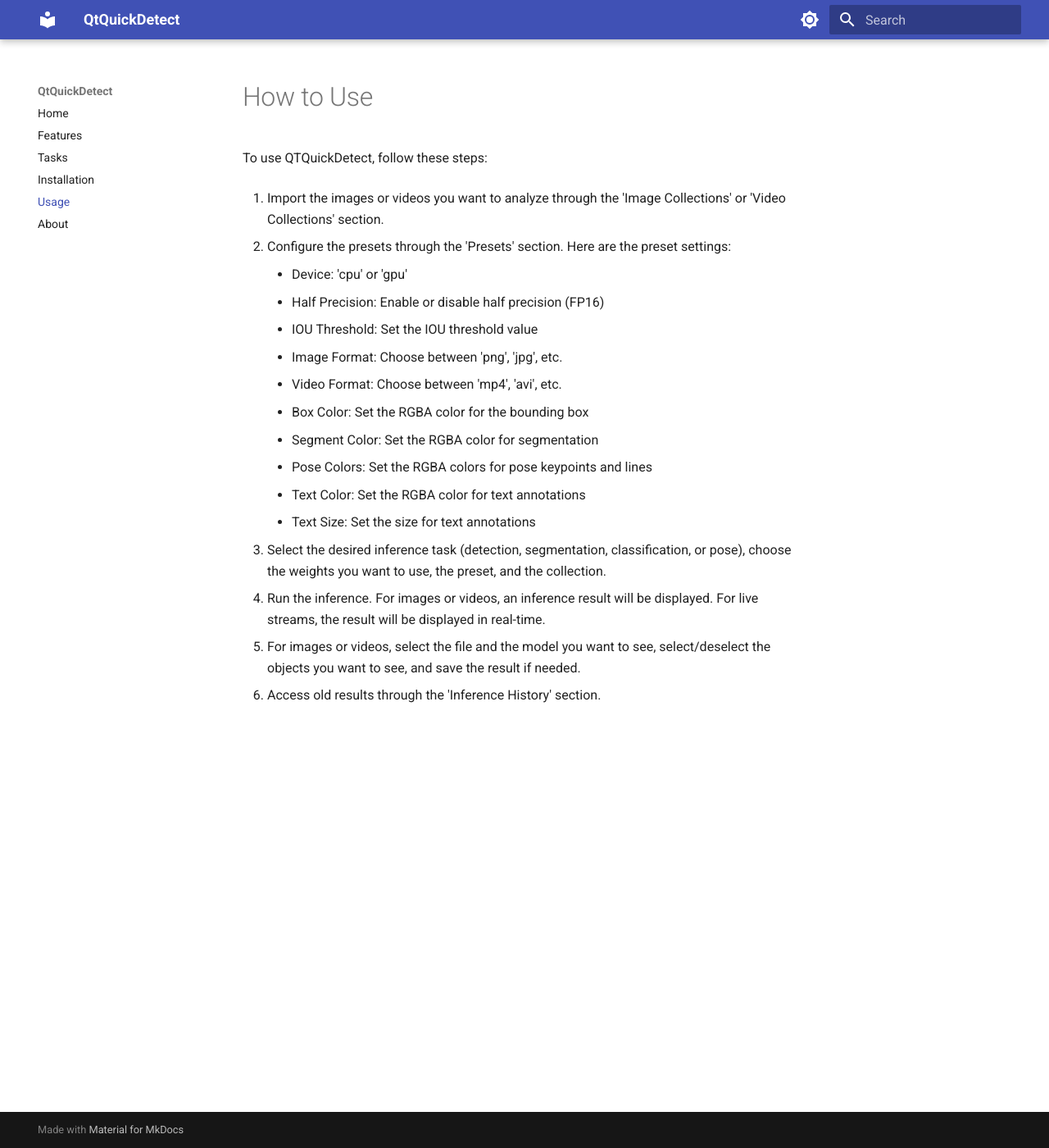
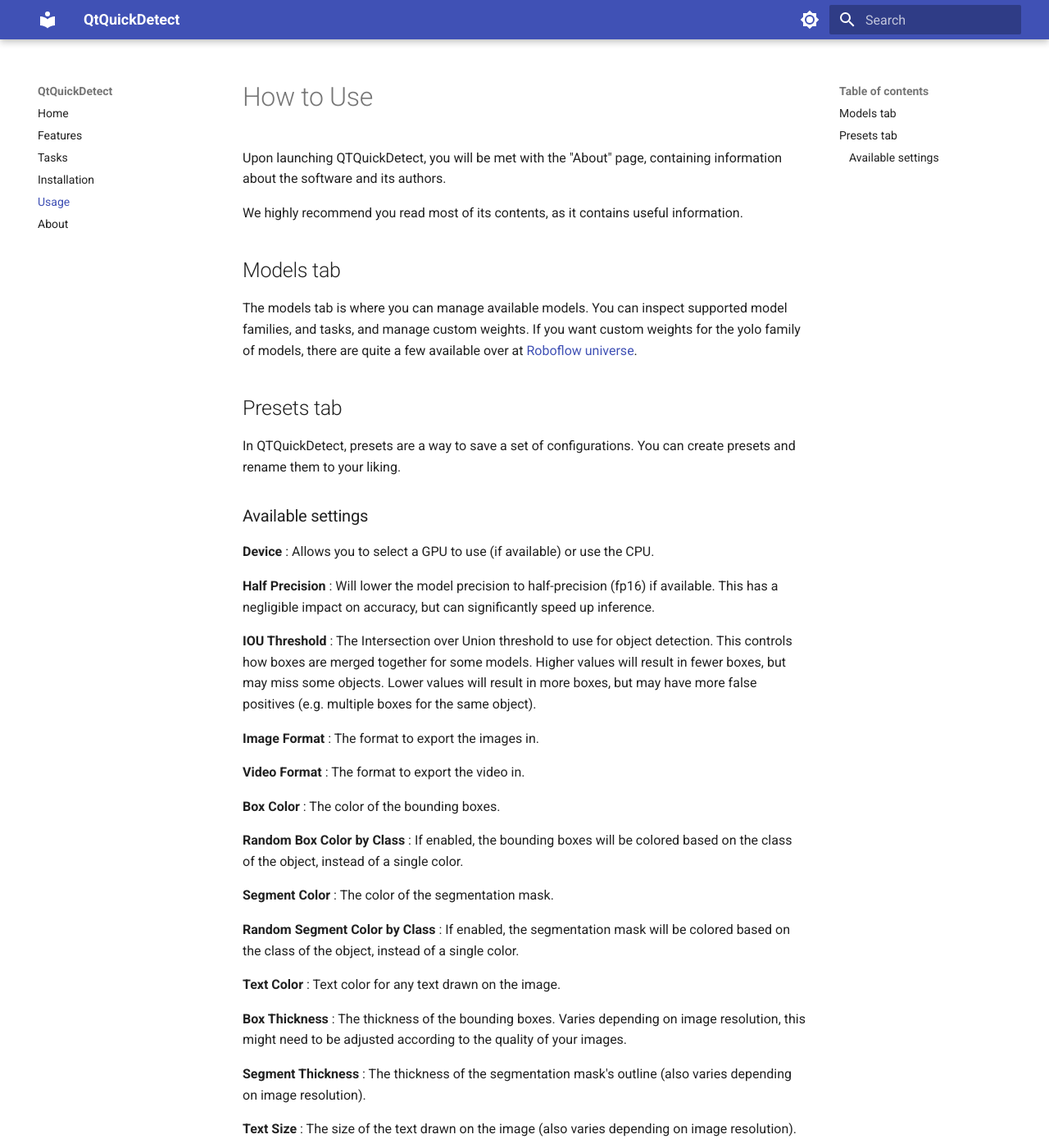
Before and after one commit to JLsquare/qtquickdetect, an MkDocs documentation site: the page built from docs/usage.md, in a window 1280 px wide and 1400 px high. Shown: the whole window at 82% size. Built offline with MkDocs 1.6.1 and Material for MkDocs 9.7.7, drawn with Linux system fonts in a browser that asks for light colours; some of the changed text lies outside the part shown.

```diff
--- a/docs/usage.md
+++ b/docs/usage.md
@@ -1,25 +1,48 @@
 # How to Use
 
-To use QTQuickDetect, follow these steps:
+Upon launching QTQuickDetect, you will be met with the "About" page, containing information about the software and its authors.
 
-1. Import the images or videos you want to analyze through the 'Image Collections' or 'Video Collections' section.
+We highly recommend you read most of its contents, as it contains useful information.
 
-2. Configure the presets through the 'Presets' section. Here are the preset settings:
-    - Device: 'cpu' or 'gpu'
-    - Half Precision: Enable or disable half precision (FP16)
-    - IOU Threshold: Set the IOU threshold value
-    - Image Format: Choose between 'png', 'jpg', etc.
-    - Video Format: Choose between 'mp4', 'avi', etc.
-    - Box Color: Set the RGBA color for the bounding box
-    - Segment Color: Set the RGBA color for segmentation
-    - Pose Colors: Set the RGBA colors for pose keypoints and lines
-    - Text Color: Set the RGBA color for text annotations
-    - Text Size: Set the size for text annotations
+## Models tab
 
-3. Select the desired inference task (detection, segmentation, classification, or pose), choose the weights you want to use, the preset, and the collection.
+The models tab is where you can manage available models. You can inspect supported model families, and tasks, and manage custom weights.
+If you want custom weights for the yolo family of models, there are quite a few available over at [Roboflow universe](https://universe.roboflow.com/).
 
-4. Run the inference. For images or videos, an inference result will be displayed. For live streams, the result will be displayed in real-time.
+## Presets tab
 
-5. For images or videos, select the file and the model you want to see, select/deselect the objects you want to see, and save the result if needed.
+In QTQuickDetect, presets are a way to save a set of configurations. You can create presets and rename them to your liking.
 
-6. Access old results through the 'Inference History' section.
+### Available settings
+
+**Device** : Allows you to select a GPU to use (if available) or use the CPU.
+
+**Half Precision** : Will lower the model precision to half-precision (fp16) if available. This has a negligible impact on accuracy, but can significantly speed up inference.
+
+**IOU Threshold** : The Intersection over Union threshold to use for object detection. This controls how boxes are merged together for some models. Higher values will result in fewer boxes, but may miss some objects. Lower values will result in more boxes, but may have more false positives (e.g. multiple boxes for the same object).
+
+**Image Format** : The format to export the images in.
+
+**Video Format** : The format to export the video in.
+
+**Box Color** : The color of the bounding boxes.
+
+**Random Box Color by Class** : If enabled, the bounding boxes will be colored based on the class of the object, instead of a single color.
+
+**Segment Color** : The color of the segmentation mask.
+
+**Random Segment Color by Class** : If enabled, the segmentation mask will be colored based on the class of the object, instead of a single color.
+
+**Text Color** : Text color for any text drawn on the image.
+
+**Box Thickness** : The thickness of the bounding boxes. Varies depending on image resolution, this might need to be adjusted according to the quality of your images.
+
+**Segment Thickness** : The thickness of the segmentation mask's outline (also varies depending on image resolution).
+
+**Text Size** : The size of the text drawn on the image (also varies depending on image resolution).
+
+**Pose ... Color** : The color to use for different limbs detected by pose estimation models.
+
+**Pose Point Size** : The size of the points drawn by pose estimation models (varies depending on image resolution). Points are usually drawn at the joints of the detected pose.
+
+**Pose Line Thickness** : The thickness of the lines drawn by pose estimation models (varies depending on image resolution). Lines are usually drawn between the joints of the detected pose.
```
Also changed, not shown: docs/installation.md (+35 -5 lines).
